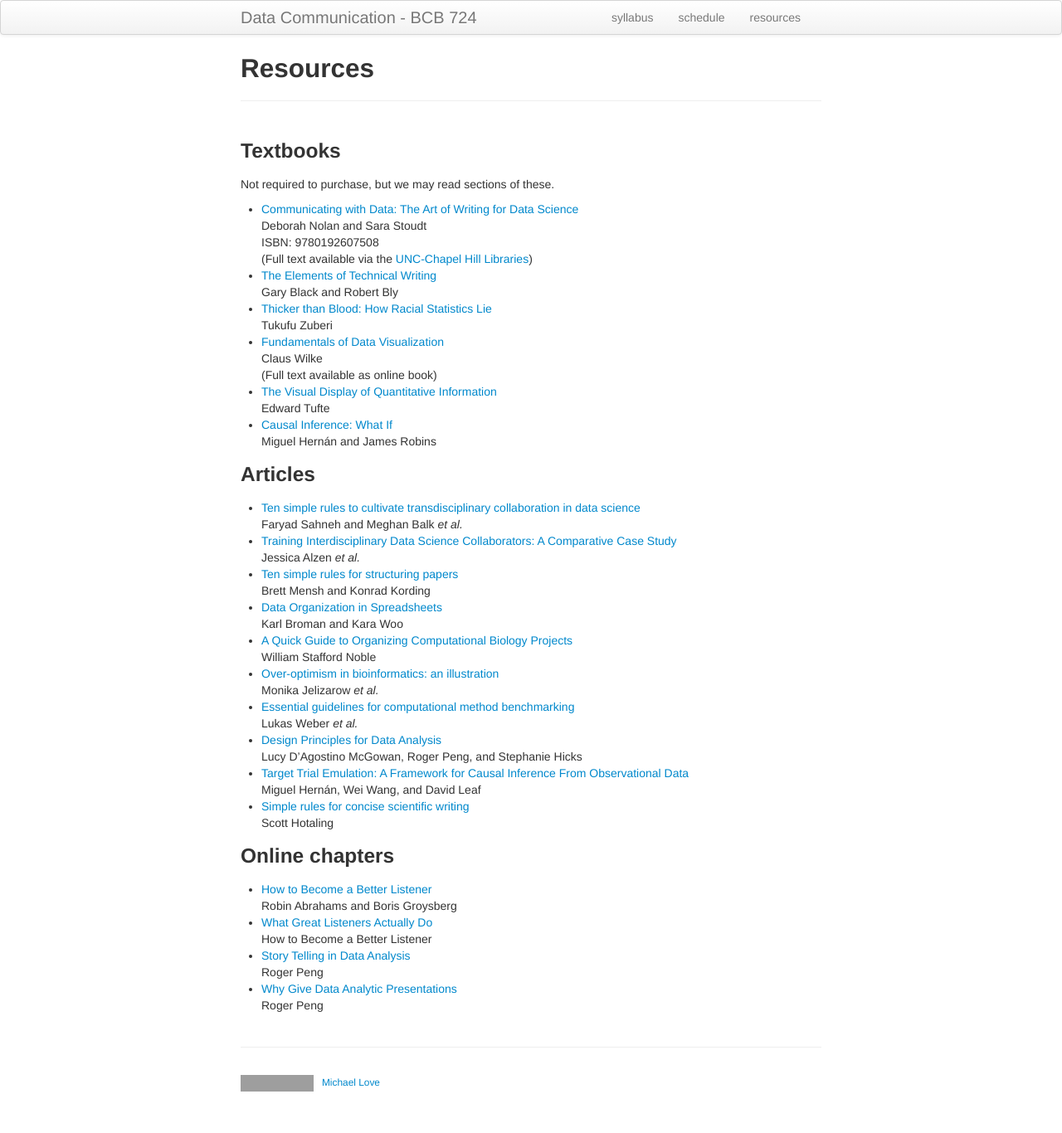
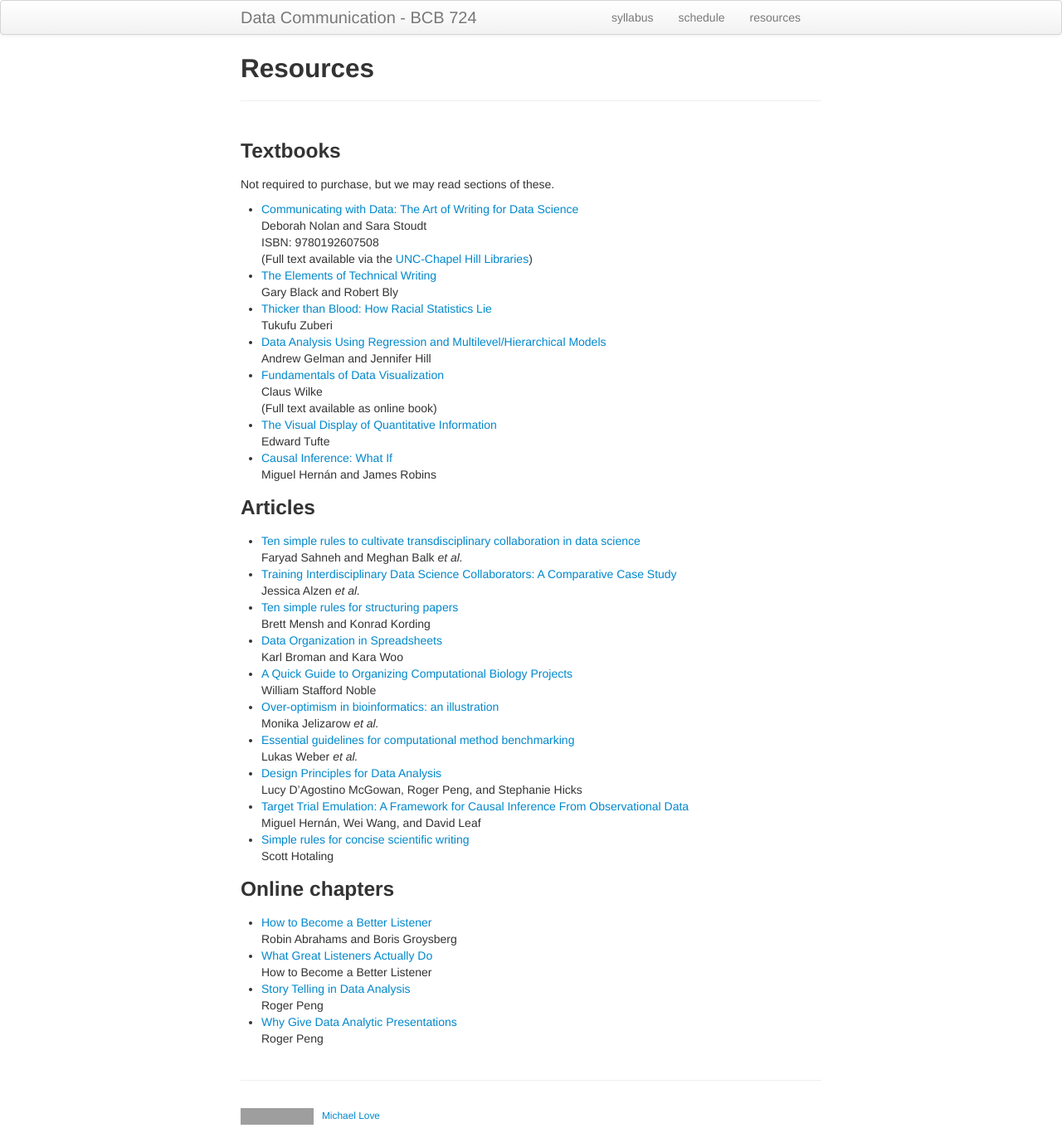
Before and after one commit to biodatascience/datacomm, a Jekyll site: the page built from resources.md, in a window 1280 px wide. Shown: the whole page at 83% size. Built offline with Jekyll 4.4.1, drawn with Linux system fonts in a browser that asks for light colours; before the commit the page ends 1326 px from its top, so only the background shows below that; grey boxes are pictures that could not be loaded.

Commit message:
add regression book

```diff
--- a/resources.md
+++ b/resources.md
@@ -15,6 +15,8 @@ Not required to purchase, but we may read sections of these.
   Gary Black and Robert Bly
 * [Thicker than Blood: How Racial Statistics Lie](https://www.upress.umn.edu/book-division/books/thicker-than-blood) <br/>
   Tukufu Zuberi
+* [Data Analysis Using Regression and Multilevel/Hierarchical Models](http://www.stat.columbia.edu/~gelman/arm/) <br/>
+  Andrew Gelman and Jennifer Hill
 * [Fundamentals of Data Visualization](https://clauswilke.com/dataviz/) <br/>
   Claus Wilke <br/>
   (Full text available as online book)
```
